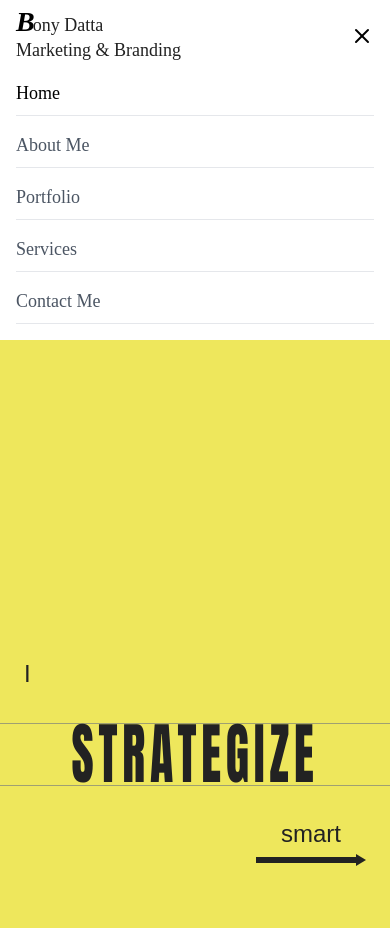
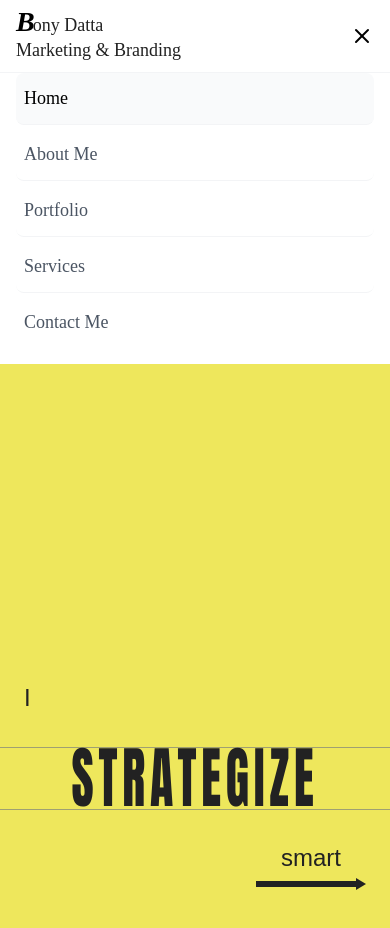
Before and after one commit to didarBro/BonyDatta, a React (Vite) app in the folder frontend/: page / in a window 390 px wide. Both pictures are taken after a click on the button "Toggle menu". Shown: the top 928 px of the page. Built offline with nearby package versions, Linux system fonts and the light colour scheme.

Commit message:
adding transitiona effect on navmenu for mobile device

```diff
--- a/frontend/src/components/Navbar.jsx
+++ b/frontend/src/components/Navbar.jsx
@@ -83,7 +83,7 @@ const Navbar = () => {
 
         {/* Hamburger button */}
         <button
-          className="md:hidden text-2xl text-black"
+          className="md:hidden text-2xl text-black z-50 relative transition-transform duration-300 hover:scale-110"
           onClick={() => setMobileOpen(!mobileOpen)}
           aria-label="Toggle menu"
         >
@@ -128,24 +128,33 @@ const Navbar = () => {
         </nav>
       </div>
 
-      {/* Mobile Menu */}
-      {mobileOpen && (
-        <div className="md:hidden px-4 pb-4">
-          <nav className="flex flex-col space-y-2">
-            {navLinks.map((link) => {
+      {/* Mobile Menu - Option 1: Slide Down with Staggered Animation */}
+      <div
+        className={`md:hidden overflow-hidden transition-all duration-500 ease-in-out ${
+          mobileOpen ? "max-h-96 opacity-100" : "max-h-0 opacity-0"
+        }`}
+      >
+        <div className="px-4 pb-4 bg-white border-t border-gray-100">
+          <nav className="flex flex-col space-y-1">
+            {navLinks.map((link, index) => {
               const isActive = location.pathname === link.path;
               return (
                 <Link
                   key={link.name}
                   to={link.path}
-                  className={`block py-2 border-b border-gray-200 ${
+                  className={`block py-3 px-2 rounded-lg border-b border-gray-100 last:border-b-0 transition-all duration-300 transform hover:bg-gray-50 hover:translate-x-2 ${
                     isActive
-                      ? "font-medium text-black"
+                      ? "font-medium text-black bg-gray-50"
                       : "text-gray-600 hover:text-black"
+                  } ${
+                    mobileOpen
+                      ? "translate-y-0 opacity-100"
+                      : "translate-y-4 opacity-0"
                   }`}
                   style={{
                     fontFamily: '"Libre Baskerville", serif',
                     fontSize: "18px",
+                    transitionDelay: mobileOpen ? `${index * 100}ms` : "0ms",
                   }}
                 >
                   {link.name}
@@ -154,7 +163,7 @@ const Navbar = () => {
             })}
           </nav>
         </div>
-      )}
+      </div>
     </header>
   );
 };
```
